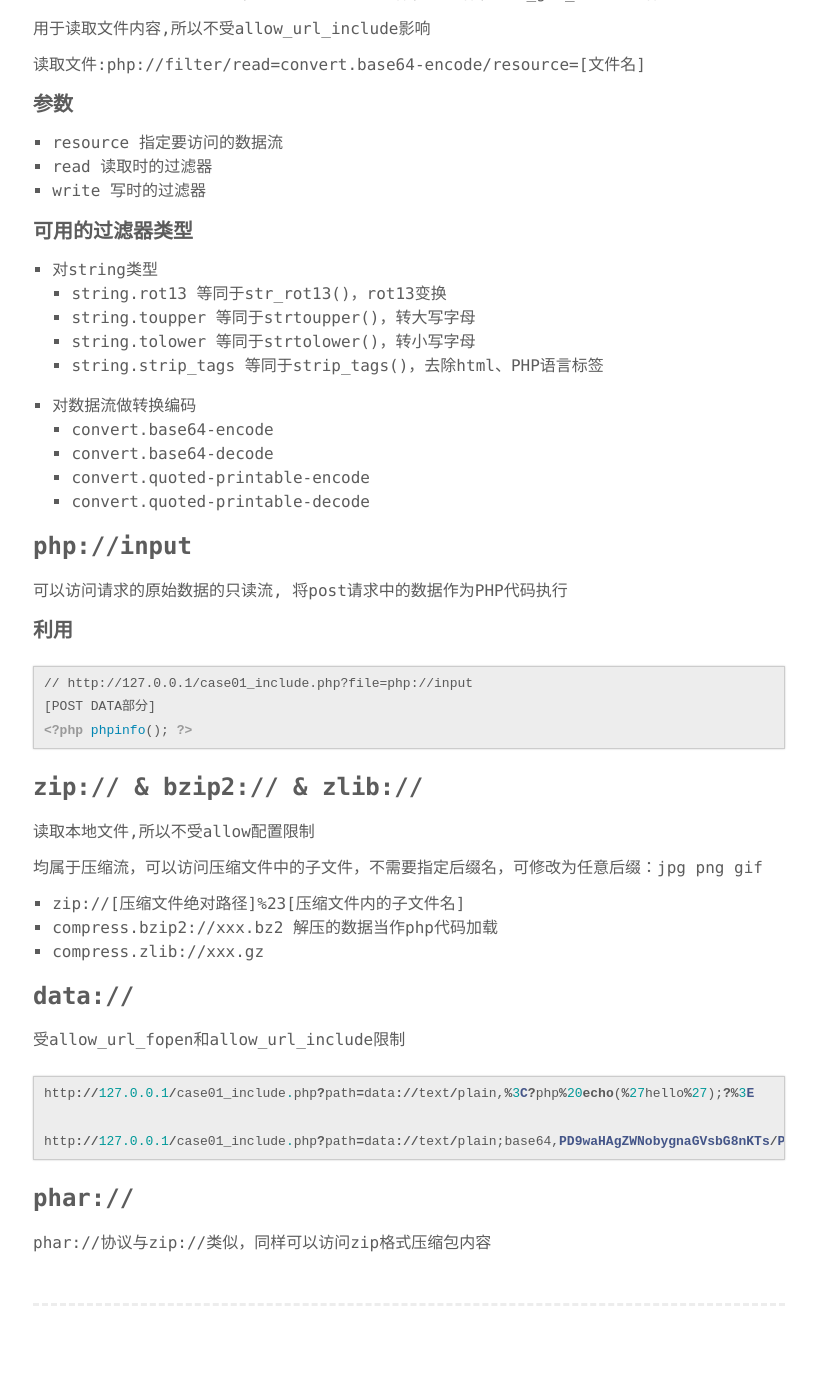
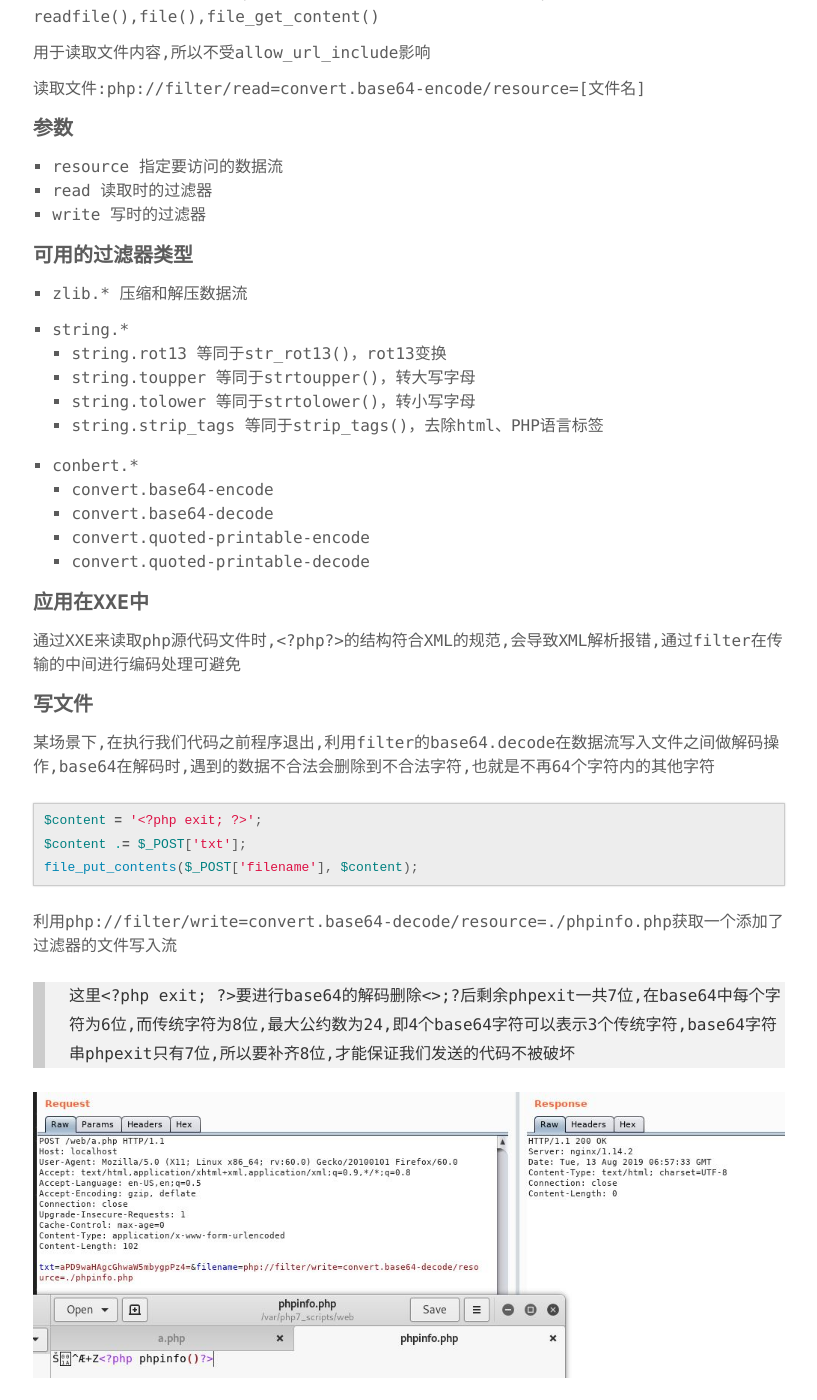
Before and after one commit to alivk353/alivk353.github.io, a Jekyll site: the page built from _posts/2018-11-24-PHP文件包含和伪协议小结.md, in a window 1280 px wide and 1400 px high, scrolled down 1018 px. Shown: the whole window, without its empty margins (231-1048 px from the left). Built offline with Jekyll 4.4.1, drawn with Linux system fonts in a browser that asks for light colours; our own code applies the rules of GitHub Pages for plain Markdown files; some of the changed text lies outside the part shown.

Commit message:
update06

````diff
--- a/_posts/2018-11-24-PHP文件包含和伪协议小结.md
+++ b/_posts/2018-11-24-PHP文件包含和伪协议小结.md
@@ -28,7 +28,7 @@ file://、php://filter、php://input、zip://、compress.bzip2://、compress.zli
 
 ### php://filter
 
-操作数据流时起过滤筛选作用,有点类似readfile(),file(),file_get_content()
+操作数据流时起过滤筛选作用,就是在读写的中途对数据进行过滤和编码,有点类似readfile(),file(),file_get_content()
 
 用于读取文件内容,所以不受allow_url_include影响
 
@@ -42,17 +42,39 @@ file://、php://filter、php://input、zip://、compress.bzip2://、compress.zli
 
 #### 可用的过滤器类型
 
-- 对string类型
+- zlib.* 压缩和解压数据流
+
+- string.*
   - string.rot13 等同于str_rot13()，rot13变换
   - string.toupper 等同于strtoupper()，转大写字母
   - string.tolower 等同于strtolower()，转小写字母
   - string.strip_tags 等同于strip_tags()，去除html、PHP语言标签
 
-- 对数据流做转换编码
+- conbert.*
   - convert.base64-encode
   - convert.base64-decode
   - convert.quoted-printable-encode
   - convert.quoted-printable-decode
+
+#### 应用在XXE中
+
+通过XXE来读取php源代码文件时,<?php?>的结构符合XML的规范,会导致XML解析报错,通过filter在传输的中间进行编码处理可避免
+
+#### 写文件
+
+某场景下,在执行我们代码之前程序退出,利用filter的base64.decode在数据流写入文件之间做解码操作,base64在解码时,遇到的数据不合法会删除到不合法字符,也就是不再64个字符内的其他字符
+
+```php
+$content = '<?php exit; ?>';
+$content .= $_POST['txt'];
+file_put_contents($_POST['filename'], $content);
+```
+
+利用php://filter/write=convert.base64-decode/resource=./phpinfo.php获取一个添加了过滤器的文件写入流
+
+> 这里<?php exit; ?>要进行base64的解码删除<>;?后剩余phpexit一共7位,在base64中每个字符为6位,而传统字符为8位,最大公约数为24,即4个base64字符可以表示3个传统字符,base64字符串phpexit只有7位,所以要补齐8位,才能保证我们发送的代码不被破坏
+
+![path](https://nanazeven.github.io/image/filter_put_file.png)
 
 ### php://input
 
````
Also changed, not shown: _posts/2019-08-03-PHP代码审计相关函数.md (added, +31 -0 lines), image/filter_put_file.png (added).
